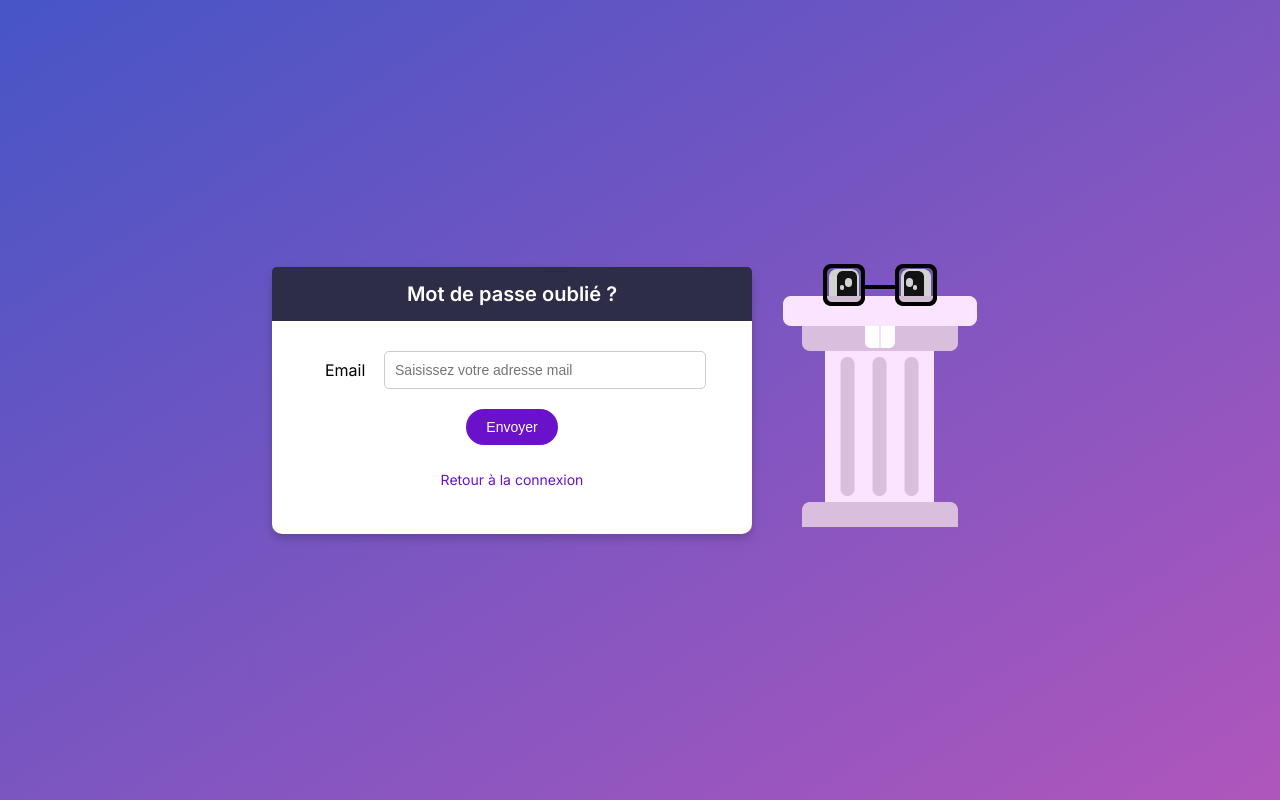
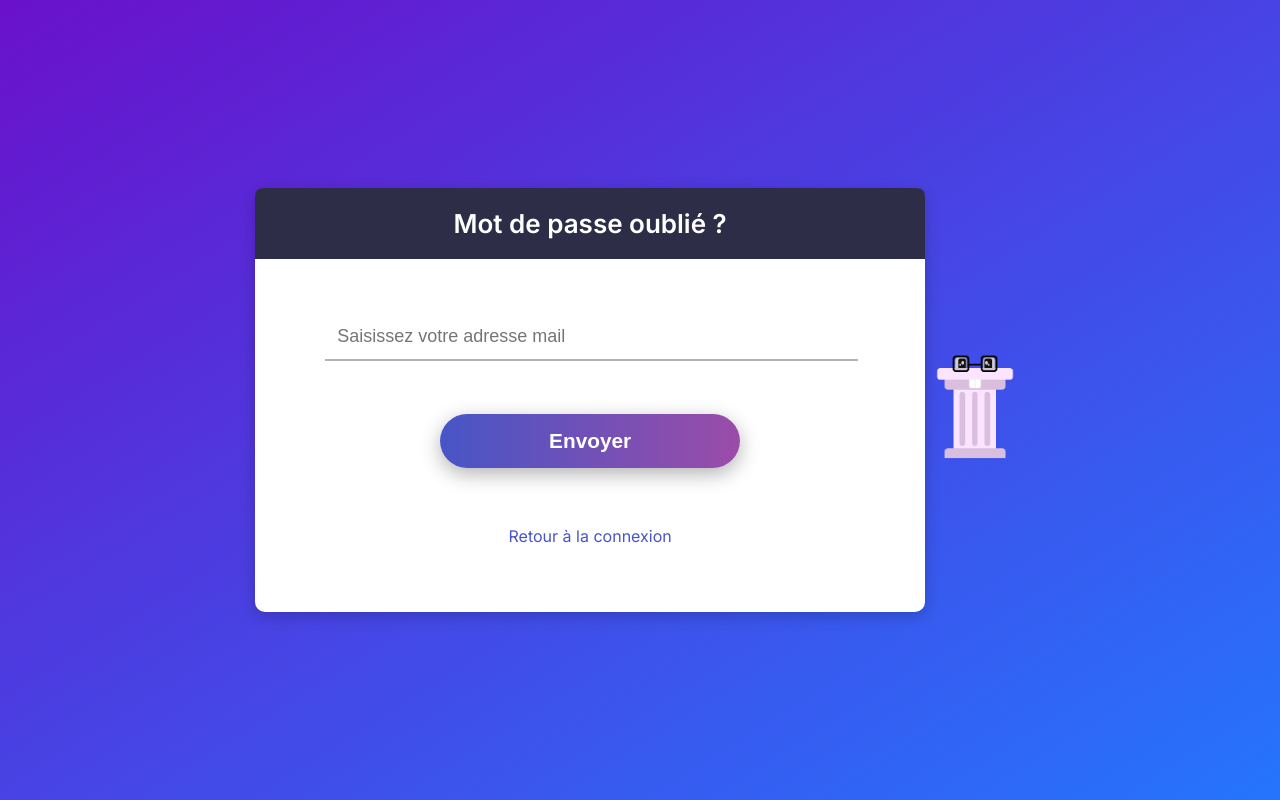
Before and after one commit to amin-elmellouki/SAE_Consolidation, a Django app: page /forgot_password in a window 1280 px wide. Run offline with Django 5.2, Linux system fonts and the light colour scheme.

Commit message:
amelioration du css

```diff
--- a/forgot_pwd/static/style_forgotpwd.css
+++ b/forgot_pwd/static/style_forgotpwd.css
@@ -1,86 +1,144 @@
+/* Variables globales */
+:root {
+    --primary-color: #4755c6;
+    --secondary-color: #9b4ca8;
+    --transition-speed: 0.3s;
+}
 
-
-html, body {
-    height: 100%;
-    width: 100%;
+/* Corps de la page */
+body {
     margin: 0;
     padding: 0;
     font-family: 'Inter', sans-serif;
-    background: linear-gradient(to bottom right, #4755c6, #af56bc);
-    animation: gradientAnimation 10s ease-in-out infinite alternate;
+    background: linear-gradient(to bottom right, #6a11cb, #2575fc);
+    height: 100vh;
+    display: flex;
+    justify-content: center;
+    align-items: center;
 }
 
-:is(h1, h2, h3, h4, h5, h6) {
-    color: rgb(255, 255, 255);
-    transition: color var(--transition-speed) ease;
-}
-
+/* Conteneur principal */
 .forgot-password-container {
     display: flex;
     justify-content: center;
     align-items: center;
+    width: 100%;
     height: 100%;
 }
 
+/* Boîte principale */
 .forgot-password-box {
     background: white;
     border-radius: 10px;
-    box-shadow: 0 4px 10px rgba(0, 0, 0, 0.2);
-    padding: 30px 40px;
+    box-shadow: 0 4px 15px rgba(0, 0, 0, 0.2);
+    padding: 50px 60px;
     text-align: center;
-    width: 400px;
+    width: 550px;
 }
 
 .forgot-password-box h2 {
     background: #2d2d47;
     color: white;
-    padding: 15px;
-    border-radius: 5px 5px 0 0;
-    font-size: 20px;
-    margin: -30px -40px 20px -40px;
+    padding: 20px;
+    border-radius: 8px 8px 0 0;
+    font-size: 26px;
+    margin: -50px -60px 40px -60px;
 }
 
+/* Formulaire */
 .form-table {
     width: 100%;
     border-spacing: 0;
-    margin-top: 10px;
+    margin-top: 20px;
 }
 
 .form-table td {
-    text-align: center;
-    padding: 10px 0;
+    padding: 15px 10px;
+    text-align: left;
 }
 
-.form-table input[type="email"] {
-    width: 90%;
-    padding: 10px;
-    border: 1px solid #ccc;
-    border-radius: 5px;
-    font-size: 14px;
+/* Champ email */
+input[type="email"] {
+    border: none;
+    border-bottom: 2px solid rgba(0, 0, 0, 0.3);
+    background: transparent;
+    padding: 12px;
+    width: 96%;
+    font-size: 18px;
+    transition: border-color var(--transition-speed) ease;
 }
 
-.form-table button {
-    background: #6a11cb;
+input[type="email"]:focus {
+    outline: none;
+    border-color: var(--primary-color);
+}
+
+input[type="email"].invalid {
+    border-bottom: 2px solid red;
+}
+
+button {
+    background: linear-gradient(90deg, var(--primary-color) 0%, var(--secondary-color) 100%);
     color: white;
     border: none;
-    padding: 10px 20px;
-    border-radius: 20px;
-    font-size: 14px;
+    padding: 15px 40px;
+    border-radius: 30px;
+    font-size: 1.3rem;
+    font-weight: 600;
     cursor: pointer;
+    box-shadow: 0 6px 20px rgba(0, 0, 0, 0.3);
+    margin-top: 0; /* Supprime le margin-top */
+    transition:
+        transform var(--transition-speed) ease,
+        box-shadow var(--transition-speed) ease,
+        background var(--transition-speed) ease,
+        color var(--transition-speed) ease;
+    width: 70%;
+    max-width: 300px;
 }
 
-.form-table button:hover {
-    background: #5e0ebb;
+button:hover {
+    box-shadow: 0 10px 25px rgba(71, 85, 198, 0.4);
+    background: linear-gradient(90deg, #3741a0 0%, #9b4ca8 100%);
 }
 
+button:active {
+    transform: translateY(2px);
+    box-shadow: 0 4px 15px rgba(71, 85, 198, 0.2);
+    background: linear-gradient(90deg, #2d378c 0%, #874294 100%);
+}
+
+button:focus-visible {
+    outline: 3px solid rgba(71, 85, 198, 0.7);
+    box-shadow: 0 0 15px rgba(71, 85, 198, 0.5);
+}
+
+.submit-row {
+    text-align: center;
+    display: flex;
+    justify-content: center;
+    align-items: center;
+    height: 100px; /* Ajuste la hauteur du conteneur */
+}
+
+
+
+/* Lien de retour */
 .back-to-login {
     display: block;
-    margin-top: 15px;
-    color: #6a11cb;
+    margin-top: 20px;
+    color: var(--primary-color);
     text-decoration: none;
-    font-size: 14px;
+    font-size: 16px;
 }
 
 .back-to-login:hover {
     text-decoration: underline;
 }
+
+/* Mascotte */
+.mascot img {
+    height: 150px;
+    width: auto;
+    margin-top: 20px;
+}
--- a/forgot_pwd/templates/forgot_password.html
+++ b/forgot_pwd/templates/forgot_password.html
@@ -18,8 +18,13 @@ Mot de passe oublié
             {% csrf_token %}
             <table class="form-table">
                 <tr>
-                    <td><label for="email">Email</label></td>
-                    <td><input type="email" id="email" name="email" placeholder="Saisissez votre adresse mail" required></td>
+                    <td>
+                        <input
+                            type="email"
+                            id="email" name="email"
+                            placeholder="Saisissez votre adresse mail"
+                            required>
+                    </td>
                 </tr>
                 <tr>
                     <td colspan="2" class="submit-row">
--- a/login/static/loginstyle.css
+++ b/login/static/loginstyle.css
@@ -202,16 +202,16 @@ input[type="text"], input[type="password"] {
     padding: 5px;
     width: 300px;
     margin-bottom: 10px;
-    transition: border-color var(--transition-speed) ease;
+    transition: border-color 0.3s ease;
 }
 
 input[type="text"]:focus, input[type="password"]:focus {
     outline: none;
-    border-color: var(--primary-color);
+    border-color: var(#4755c6);
 }
 
 input.invalid {
-    border-bottom: 2px solid var(--error-color);
+    border-bottom: 2px solid var(red);
 }
 
 /**
```
